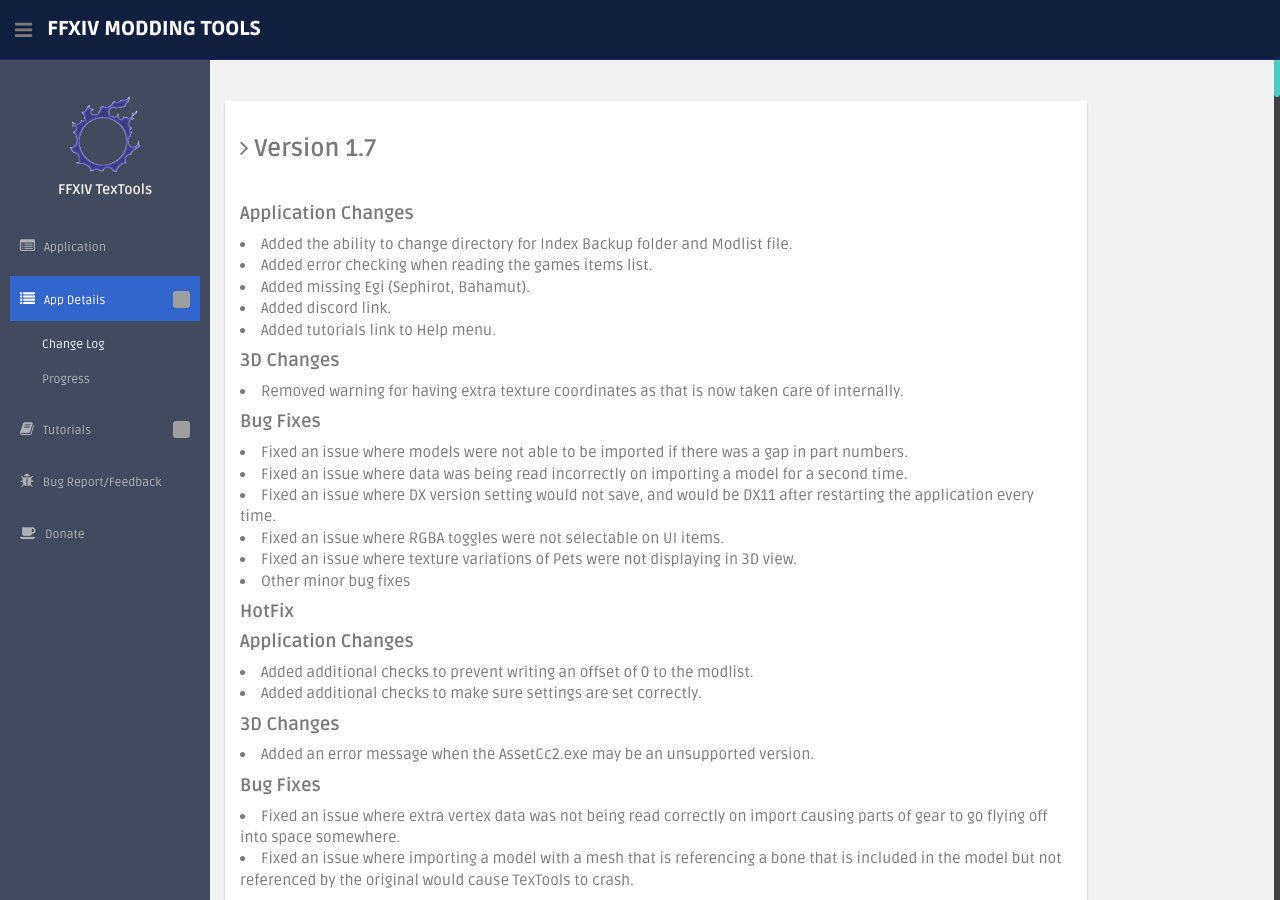
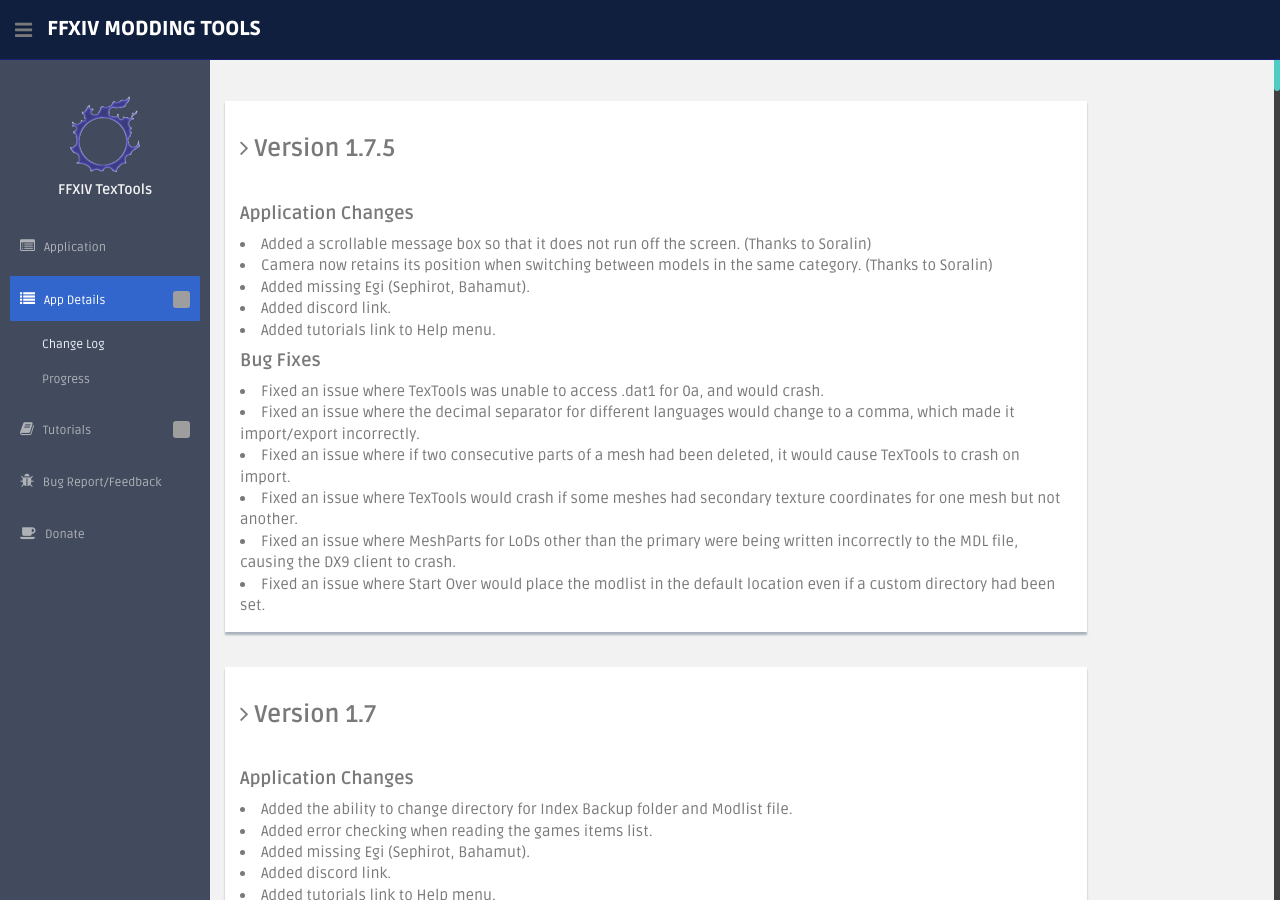
Before and after one commit to liinko/FFXIVTexToolsWeb, a Jekyll site: the page built from change_log.html, in a window 1280 px wide and 900 px high. Built offline with Jekyll 4.4.1, drawn with Linux system fonts in a browser that asks for light colours; grey boxes are pictures that could not be loaded.

Commit message:
update to 1.7.5

```diff
--- a/change_log.html
+++ b/change_log.html
@@ -3,6 +3,26 @@
 title: Change_Log
 ---
 
+<div class="col-lg-10 main-chart">
+    <div class="showback">
+        <h3><i class="fa fa-angle-right"></i> <b>Version 1.7.5</b></h3><br/>
+
+        <h4><b>Application Changes</b></h4>
+        <li>Added a scrollable message box so that it does not run off the screen. (Thanks to Soralin)</li>
+        <li>Camera now retains its position when switching between models in the same category. (Thanks to Soralin)</li>
+        <li>Added missing Egi (Sephirot, Bahamut).</li>
+        <li>Added discord link.</li>
+        <li>Added tutorials link to Help menu.</li>
+
+        <h4><b>Bug Fixes</b></h4>
+        <li>Fixed an issue where TexTools was unable to access .dat1 for 0a, and would crash.</li>
+        <li>Fixed an issue where the decimal separator for different languages would change to a comma, which made it import/export incorrectly.</li>
+        <li>Fixed an issue where if two consecutive parts of a mesh had been deleted, it would cause TexTools to crash on import.</li>
+        <li>Fixed an issue where TexTools would crash if some meshes had secondary texture coordinates for one mesh but not another.</li>
+        <li>Fixed an issue where MeshParts for LoDs other than the primary were being written incorrectly to the MDL file, causing the DX9 client to crash.</li>
+        <li>Fixed an issue where Start Over would place the modlist in the default location even if a custom directory had been set.</li>
+    </div><!--/showback -->
+</div>
 <div class="col-lg-10 main-chart">
     <div class="showback">
         <h3><i class="fa fa-angle-right"></i> <b>Version 1.7</b></h3><br/>
--- a/index.html
+++ b/index.html
@@ -7,7 +7,7 @@
 <div class="col-lg-8 main-chart">
     <div class="showback">
         <p>
-            <h1><b>FFXIV TexTools 2 v1.7</b></h1>
+            <h1><b>FFXIV TexTools 2 v1.7.5</b></h1>
             An application used to modify the in-game textures for Final Fantasy XIV, done by exporting and importing Direct Draw Surface files.<br/>
             <br/>
 
```
Also changed, not shown: _includes/sideupdates.html (+10 -0 lines).
